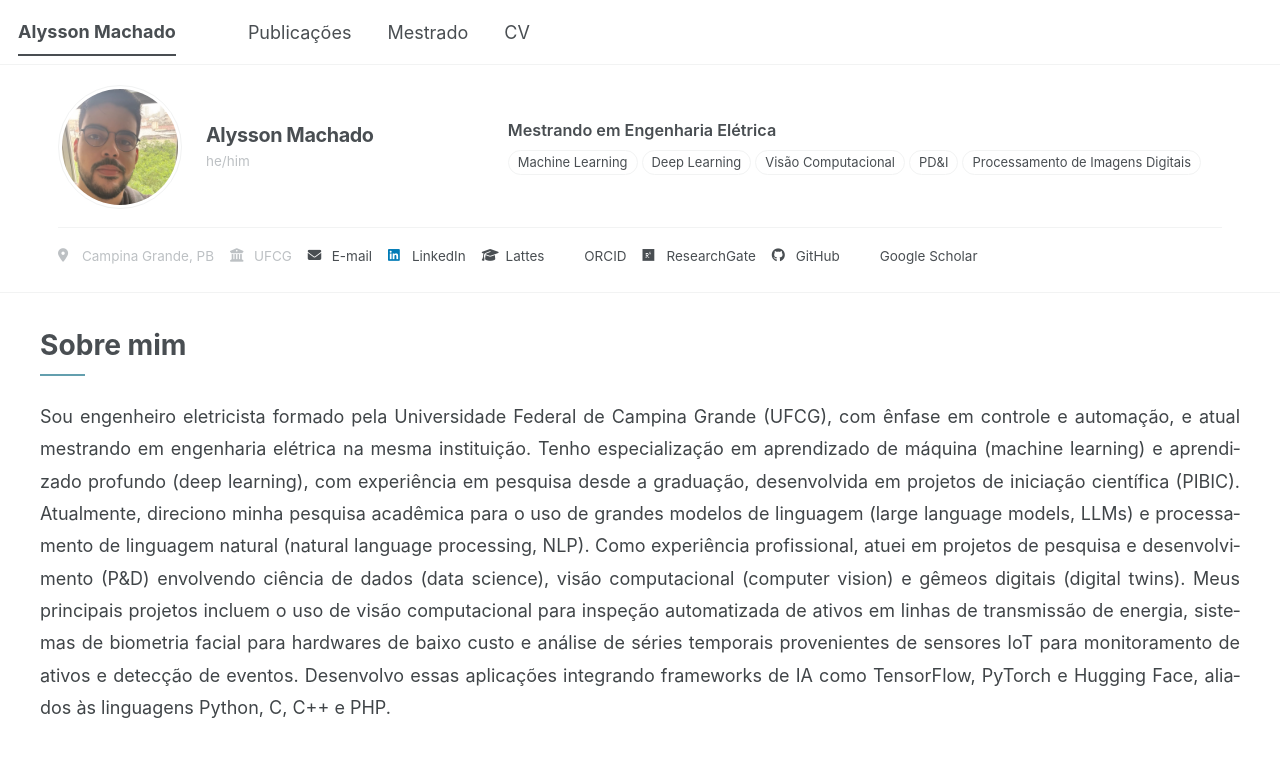
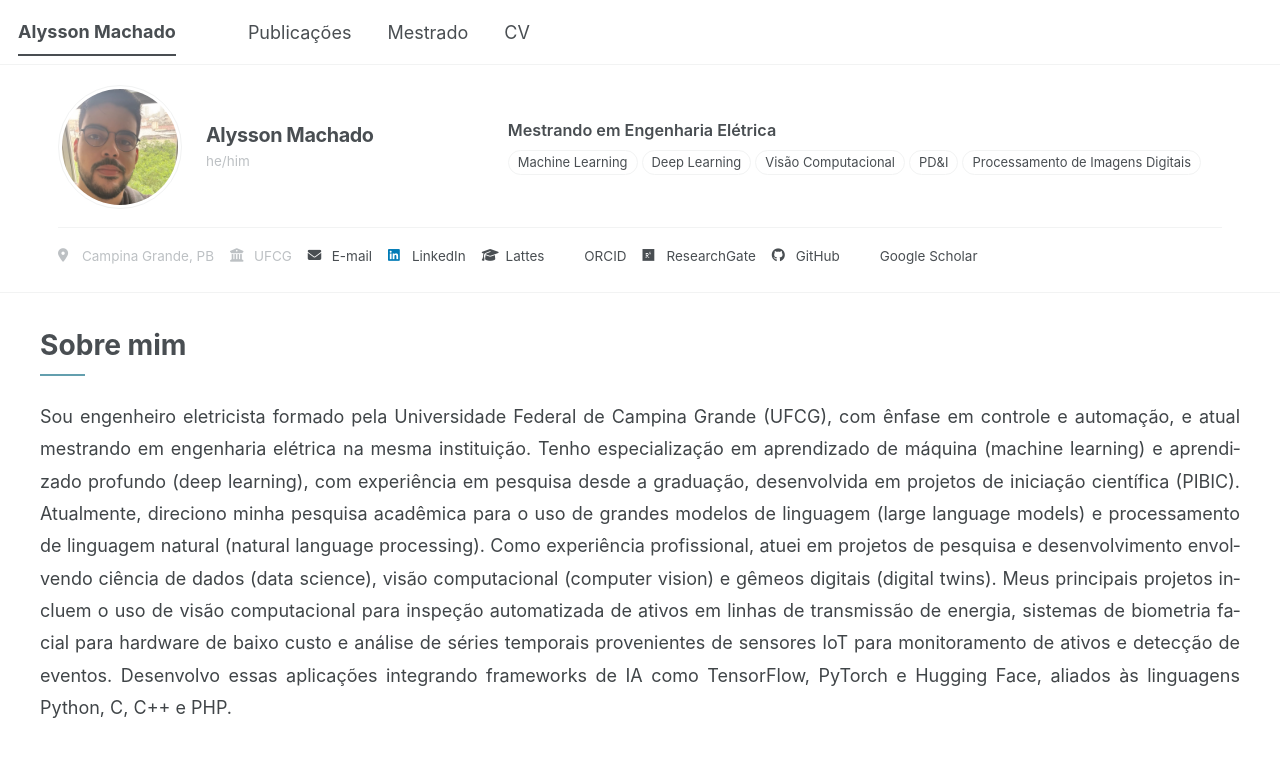
Before and after one commit to Alyssonmach/alyssonmach.github.io, a Jekyll site: the page built from _pages/about.md, in a window 1280 px wide and 900 px high. Shown: the top 757 px of the window. Built offline with Jekyll 4.4.1, drawn with Linux system fonts in a browser that asks for light colours; a style sheet for code colours, icons or effects is not loaded.

Commit message:
update bio description

```diff
--- a/_pages/about.md
+++ b/_pages/about.md
@@ -9,6 +9,6 @@
 
 <div class="about-profile" markdown="1">
 
-Sou engenheiro eletricista formado pela Universidade Federal de Campina Grande (UFCG), com ênfase em controle e automação, e atual mestrando em engenharia elétrica na mesma instituição. Tenho especialização em aprendizado de máquina (machine learning) e aprendizado profundo (deep learning), com experiência em pesquisa desde a graduação, desenvolvida em projetos de iniciação científica (PIBIC). Atualmente, direciono minha pesquisa acadêmica para o uso de grandes modelos de linguagem (large language models, LLMs) e processamento de linguagem natural (natural language processing, NLP). Como experiência profissional, atuei em projetos de pesquisa e desenvolvimento (P&D) envolvendo ciência de dados (data science), visão computacional (computer vision) e gêmeos digitais (digital twins). Meus principais projetos incluem o uso de visão computacional para inspeção automatizada de ativos em linhas de transmissão de energia, sistemas de biometria facial para hardwares de baixo custo e análise de séries temporais provenientes de sensores IoT para monitoramento de ativos e detecção de eventos. Desenvolvo essas aplicações integrando frameworks de IA como TensorFlow, PyTorch e Hugging Face, aliados às linguagens Python, C, C++ e PHP.
+Sou engenheiro eletricista formado pela Universidade Federal de Campina Grande (UFCG), com ênfase em controle e automação, e atual mestrando em engenharia elétrica na mesma instituição. Tenho especialização em aprendizado de máquina (machine learning) e aprendizado profundo (deep learning), com experiência em pesquisa desde a graduação, desenvolvida em projetos de iniciação científica (PIBIC). Atualmente, direciono minha pesquisa acadêmica para o uso de grandes modelos de linguagem (large language models) e processamento de linguagem natural (natural language processing). Como experiência profissional, atuei em projetos de pesquisa e desenvolvimento envolvendo ciência de dados (data science), visão computacional (computer vision) e gêmeos digitais (digital twins). Meus principais projetos incluem o uso de visão computacional para inspeção automatizada de ativos em linhas de transmissão de energia, sistemas de biometria facial para hardware de baixo custo e análise de séries temporais provenientes de sensores IoT para monitoramento de ativos e detecção de eventos. Desenvolvo essas aplicações integrando frameworks de IA como TensorFlow, PyTorch e Hugging Face, aliados às linguagens Python, C, C++ e PHP.
 
 </div>
```
